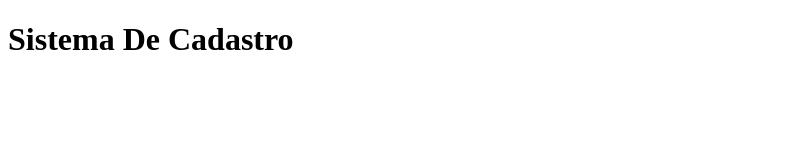
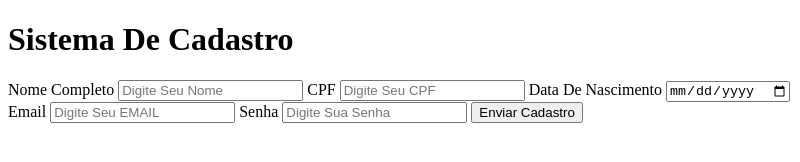
Before and after one commit to Marcelinocaua/Sistema-de-cadastro-em-electronjs, an Electron app: page index.html in a window 800 px wide. Drawn offline with Linux system fonts and the light colour scheme.

Commit message:
criando formulario no html

```diff
--- a/index.html
+++ b/index.html
@@ -8,5 +8,29 @@
   </head>
   <body>
     <h1>Sistema De Cadastro</h1>
+
+    <form>
+        <label for="Nome">Nome Completo</label>
+        <input id="Nome" type="text"name=""placeholder="Digite Seu Nome" />
+
+        <label for="CPF">CPF</label>
+        <input id="CPF" type="text"name="CPF"placeholder="Digite Seu CPF" />
+
+        <label for="Data_Nascimento">Data De Nascimento</label>
+        <input id="data_Nascimento" type="date"name=""placeholder="Digite Sua Data De Nascimento" />
+
+        <label for="Email">Email</label>
+        <input id="Email" type="Email"name="Email"placeholder="Digite Seu EMAIL" />
+
+        <label for="Senha">Senha</label>
+        <input id="Senha" type="password"name="Senha"placeholder="Digite Sua Senha" />
+
+        <button type="submit">Enviar Cadastro</button>
+
+
+    </form>
+
+
+
   </body>
 </html>
```
